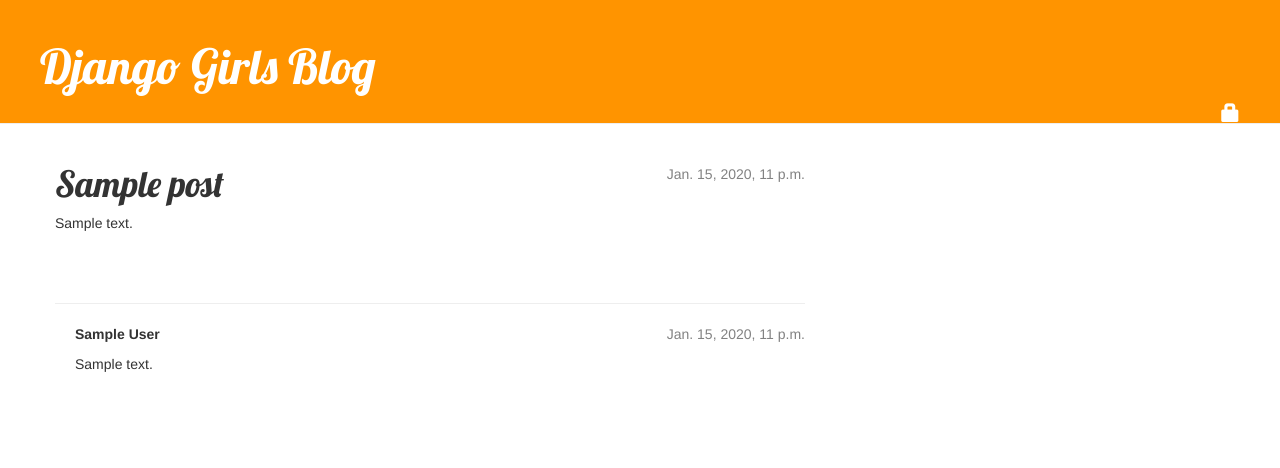
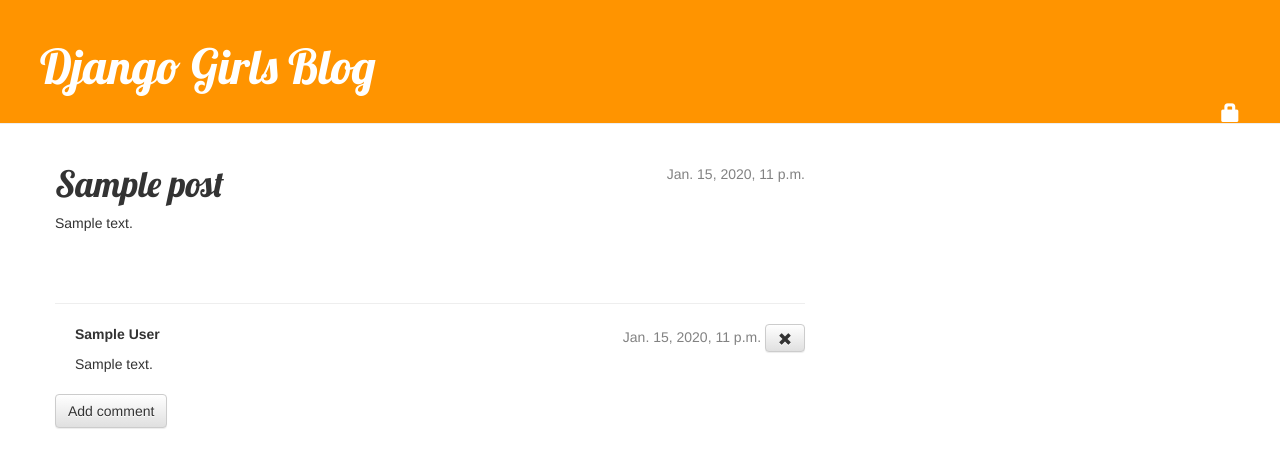
Before and after one commit to ainesmile/djangogirls, a Django app: page /post/1 in a window 1280 px wide. Shown: the top 468 px of the page. Run offline with Django 3.2, Linux system fonts and the light colour scheme; tables that the repository leaves empty hold one stand-in row (values such as "Sample post"); some libraries are stand-ins or nearby versions.

Commit message:
Feature add: comment add, approve and remove

```diff
--- a/blog/templates/blog/comment.html
+++ b/blog/templates/blog/comment.html
@@ -1,10 +1,23 @@
 <hr>
 {% for comment in post.comments.all %}
+  {% if user.is_authenticated or comment.approved_comment %}
   <div class="comment">
-    <div class="date">{{ comment.created_date }} </div>
+    <div class="date">
+      {{ comment.created_date }}
+      <a class="btn btn-default" href="{% url 'comment_remove' pk=comment.pk %}">
+        <span class="glyphicon glyphicon-remove"></span>
+      </a>
+      {% if not comment.approved_comment %}
+        <a class="btn btn-default" href="{% url 'comment_approve' pk=comment.pk %}">
+          <span class="glyphicon glyphicon-ok"></span>
+        </a>
+      {% endif %}
+    </div>
     <strong> {{ comment.author }} </strong>
     <p> {{ comment.text|linebreaks }} </p>
   </div>
+  {% endif %}
 {% empty %}
   <p>No comments here yet</p>
 {% endfor %}
+<a class="btn btn-default" href="{% url 'add_comment' pk=post.pk %}">Add comment</a>
--- a/blog/urls.py
+++ b/blog/urls.py
@@ -9,4 +9,7 @@
     url(r'^draft/$', views.post_draft_list, name='post_draft_list'),
     url(r'^draft/(?P<pk>\d+)/publish/$', views.post_publish, name='post_publish'),
     url(r'^post/(?P<pk>\d+)/remove/$', views.post_remove, name='post_remove'),
+    url(r'^post/(?P<pk>\d+)/comment/$', views.add_comment, name='add_comment'),
+    url(r'^comment/(?P<pk>\d+)/remove/$', views.comment_remove, name='comment_remove'),
+    url(r'^comment/(?P<pk>\d+)/approve/$', views.comment_approve, name='comment_approve'),
 ]
--- a/blog/views.py
+++ b/blog/views.py
@@ -2,8 +2,8 @@
 from django.utils import timezone
 from django.contrib.auth.decorators import login_required
 
-from .models import Post
-from .forms import PostForm
+from .models import Post, Comment
+from .forms import PostForm, CommentForm
 
 def save_post(request, form):
     post = form.save(commit=False)
@@ -67,3 +67,32 @@
     post = get_object_or_404(Post, pk=pk)
     post.delete()
     return redirect('post_list')
+
+
+def add_comment(request, pk):
+    post = get_object_or_404(Post, pk=pk)
+    if request.method == "POST":
+        form = CommentForm(request.POST)
+        if form.is_valid():
+            comment = form.save(commit=False)
+            comment.post = post
+            comment.save()
+            return redirect('post_detail', pk=post.pk)
+    else:
+        form = CommentForm()
+    return render(request, 'blog/add_comment.html', {
+        'form': form
+    })
+
+@login_required
+def comment_remove(request, pk):
+    comment = get_object_or_404(Comment, pk=pk)
+    post_pk = comment.post.pk
+    comment.delete()
+    return redirect('post_detail', pk=post_pk)
+
+@login_required
+def comment_approve(request, pk):
+    comment = get_object_or_404(Comment, pk=pk)
+    comment.approve()
+    return redirect('post_detail', pk=comment.post.pk)
```
Also changed, not shown: blog/forms.py (+7 -1 lines), blog/templates/blog/add_comment.html (added, +10 -0 lines).
